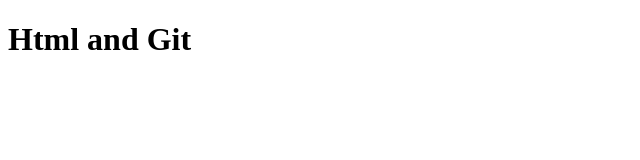
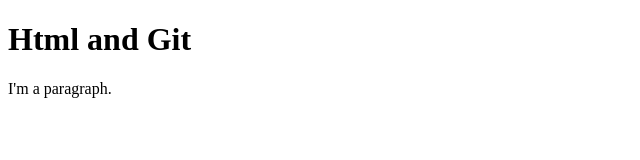
Before and after one commit to crcnum4/gitAndHTML, a plain HTML site: page index.html in a window 1280 px wide. Shown: the whole page, without its empty margins (0-640 px from the left). Drawn offline with Linux system fonts and the light colour scheme.

Commit message:
add paragraph to html and css file

```diff
--- a/index.html
+++ b/index.html
@@ -8,5 +8,6 @@
 </head>
 <body>
     <h1>Html and Git</h1>
+    <p>I'm a paragraph.</p>
 </body>
 </html>
--- /dev/null
+++ b/style.css
@@ -0,0 +1,3 @@
+body {
+    background-color: green;
+}
```
